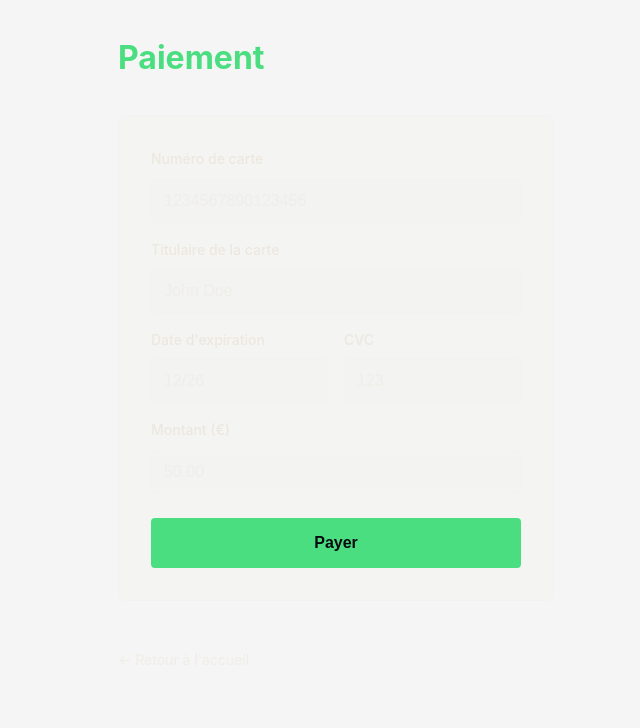
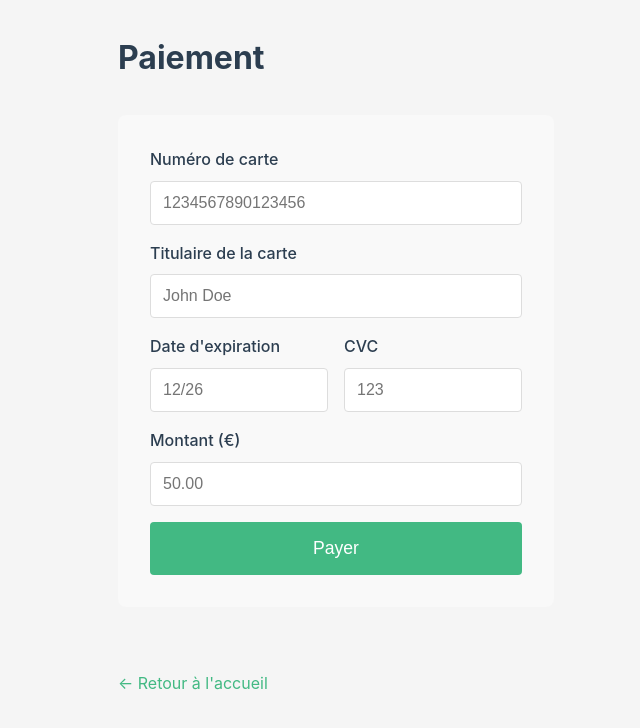
Before and after one commit to TrDSt0rM/projet-vod, a Vue app in the folder frontend/: page /payment in a window 1280 px wide. Shown: the top 728 px of the page, without its empty margins (304-944 px from the left). Built offline with nearby package versions, Linux system fonts and the light colour scheme.

Commit message:
Front : Payment

```diff
--- a/frontend/src/views/PaymentView.vue
+++ b/frontend/src/views/PaymentView.vue
@@ -122,17 +122,10 @@ export default {
   max-width: 500px;
   margin: 0 auto;
   padding: 2rem;
-  color: #e8e0d0;
-}
-
-h1 {
-  color: #4ade80;
-  margin-bottom: 0;
 }
 
 .payment-form {
-  background: rgba(232, 224, 208, 0.04);
-  border: 1px solid rgba(232, 224, 208, 0.1);
+  background: #f9f9f9;
   padding: 2rem;
   border-radius: 8px;
   margin: 2rem 0;
@@ -152,52 +145,35 @@ label {
   display: block;
   margin-bottom: 0.5rem;
   font-weight: 500;
-  color: rgba(232, 224, 208, 0.6);
-  font-size: 0.875rem;
 }
 
 input {
   width: 100%;
   padding: 0.75rem;
-  background: rgba(232, 224, 208, 0.06);
-  border: 1px solid rgba(232, 224, 208, 0.12);
+  border: 1px solid #ddd;
   border-radius: 4px;
   font-size: 1rem;
   box-sizing: border-box;
-  color: #e8e0d0;
-  transition: border-color 0.2s;
-}
-
-input::placeholder {
-  color: rgba(232, 224, 208, 0.25);
-}
-
-input:focus {
-  outline: none;
-  border-color: rgba(74, 222, 128, 0.45);
-  background: rgba(232, 224, 208, 0.08);
 }
 
 .btn-submit {
   width: 100%;
   padding: 1rem;
-  background: #4ade80;
-  color: #080a0f;
+  background: #42b983;
+  color: white;
   border: none;
   border-radius: 4px;
-  font-size: 1rem;
-  font-weight: 600;
+  font-size: 1.1rem;
   cursor: pointer;
-  transition: background 0.2s, opacity 0.2s;
-  margin-top: 0.5rem;
+  transition: background 0.3s;
 }
 
 .btn-submit:hover:not(:disabled) {
-  background: #22c55e;
+  background: #35a372;
 }
 
 .btn-submit:disabled {
-  opacity: 0.5;
+  opacity: 0.6;
   cursor: not-allowed;
 }
 
@@ -208,37 +184,25 @@ input:focus {
 }
 
 .result.success {
-  background: rgba(74, 222, 128, 0.08);
-  border: 1px solid rgba(74, 222, 128, 0.3);
-  color: #4ade80;
+  background: #d4edda;
+  border: 1px solid #c3e6cb;
+  color: #155724;
 }
 
 .result.error {
-  background: rgba(248, 113, 113, 0.08);
-  border: 1px solid rgba(248, 113, 113, 0.3);
-  color: #f87171;
-}
-
-.result h3 {
-  margin: 0 0 0.5rem;
-}
-
-.result p {
-  margin: 0.25rem 0;
-  font-size: 0.9rem;
-  opacity: 0.85;
+  background: #f8d7da;
+  border: 1px solid #f5c6cb;
+  color: #721c24;
 }
 
 .back-link {
   display: inline-block;
-  margin-top: 1rem;
-  color: rgba(232, 224, 208, 0.4);
+  margin-top: 2rem;
+  color: #42b983;
   text-decoration: none;
-  font-size: 0.875rem;
-  transition: color 0.2s;
 }
 
 .back-link:hover {
-  color: #e8e0d0;
+  text-decoration: underline;
 }
 </style>
```
